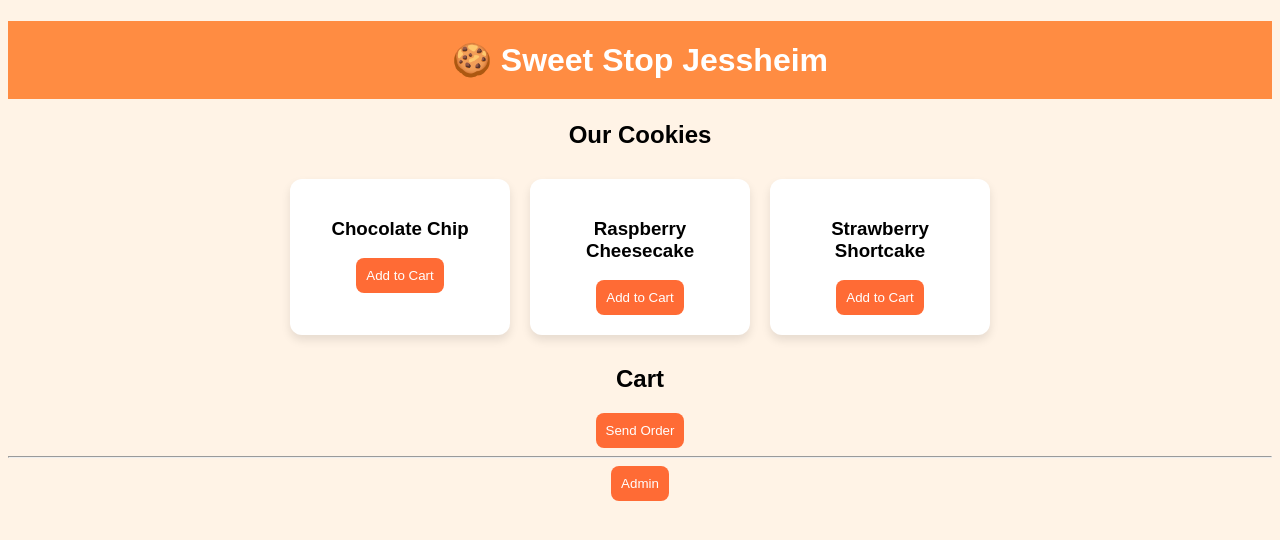
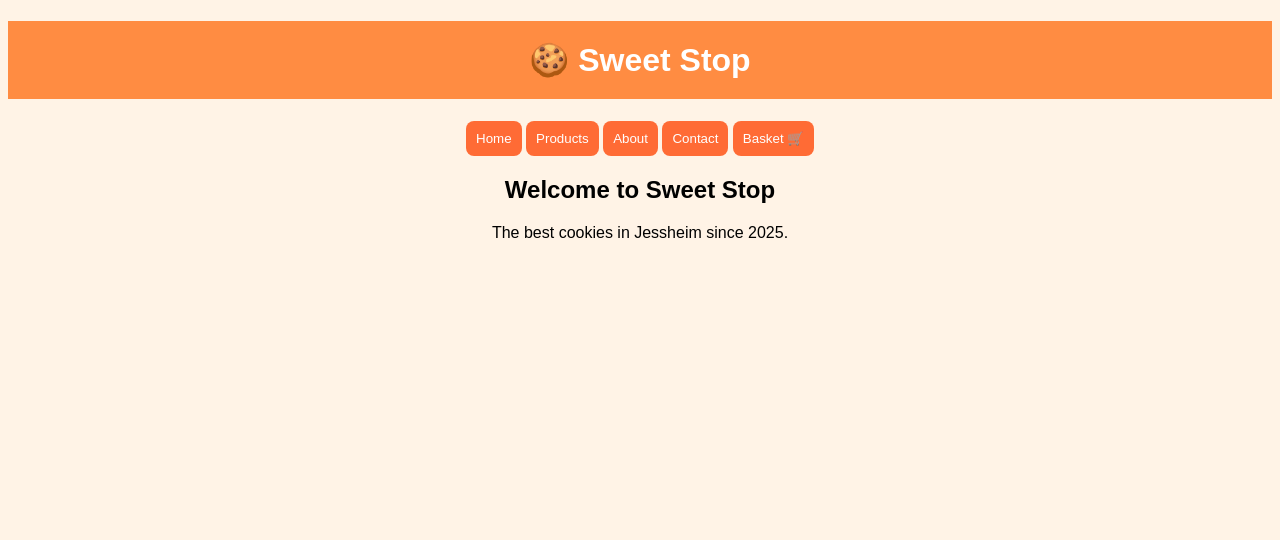
Before and after one commit to aaryan230711-dot/Sweet-stop-vs-v2, a plain HTML site: page index.html in a window 1280 px wide. Drawn offline with nearby package versions, Linux system fonts and the light colour scheme.

Commit message:
upgrade store layout

```diff
--- a/index.html
+++ b/index.html
@@ -13,40 +13,106 @@
 
 <body>
 
-<h1>🍪 Sweet Stop Jessheim</h1>
+<header>
+
+<h1>🍪 Sweet Stop</h1>
+
+<nav>
+
+<button onclick="showPage('home')">Home</button>
+<button onclick="showPage('products')">Products</button>
+<button onclick="showPage('about')">About</button>
+<button onclick="showPage('contact')">Contact</button>
+<button onclick="showPage('basket')">Basket 🛒</button>
+
+</nav>
+
+</header>
+
+<section id="home">
+
+<h2>Welcome to Sweet Stop</h2>
+
+<p>The best cookies in Jessheim since 2025.</p>
+
+</section>
+
+<section id="products" style="display:none">
 
 <h2>Our Cookies</h2>
 
-<div class="products">
+<div id="productList"></div>
 
-<div class="card">
-<h3>Chocolate Chip</h3>
-<button onclick="addToCart('Chocolate Chip')">Add to Cart</button>
-</div>
+</section>
 
-<div class="card">
-<h3>Raspberry Cheesecake</h3>
-<button onclick="addToCart('Raspberry Cheesecake')">Add to Cart</button>
-</div>
+<section id="basket" style="display:none">
 
-<div class="card">
-<h3>Strawberry Shortcake</h3>
-<button onclick="addToCart('Strawberry Shortcake')">Add to Cart</button>
-</div>
-
-</div>
-
-<h2>Cart</h2>
+<h2>Your Basket</h2>
 
 <ul id="cart"></ul>
 
-<button onclick="sendOrder()">Send Order</button>
+<p>Subtotal: <span id="subtotal">0</span> NOK</p>
 
-<hr>
+<button onclick="checkout()">Checkout</button>
 
-<button onclick="adminLogin()">Admin</button>
+</section>
+
+<section id="checkout" style="display:none">
+
+<h2>Checkout</h2>
+
+<input id="name" placeholder="Your name">
+
+<input id="phone" placeholder="Phone number">
+
+<input id="address" placeholder="Address">
+
+<input id="city" placeholder="City">
+
+<select id="delivery">
+
+<option value="pickup">Pickup</option>
+
+<option value="jessheim">Delivery Jessheim</option>
+
+<option value="outside">Delivery Outside Jessheim (+100)</option>
+
+</select>
+
+<button onclick="placeOrder()">Place Order</button>
+
+</section>
+
+<section id="about" style="display:none">
+
+<h2>About Us</h2>
+
+<p>
+Sweet Stop is based in Jessheim and has been baking cookies since 2025.
+Our mission is simple: make the best cookies in town using high-quality ingredients and lots of love.
+</p>
+
+</section>
+
+<section id="contact" style="display:none">
+
+<h2>Contact</h2>
+
+<p>Call or SMS us at:</p>
+
+<h3>42156627</h3>
+
+</section>
+
+<section id="admin" style="display:none">
+
+<h2>Admin Orders</h2>
+
+<button onclick="adminLogin()">Login</button>
 
 <div id="orders"></div>
+
+</section>
 
 <script src="script.js"></script>
 
```
